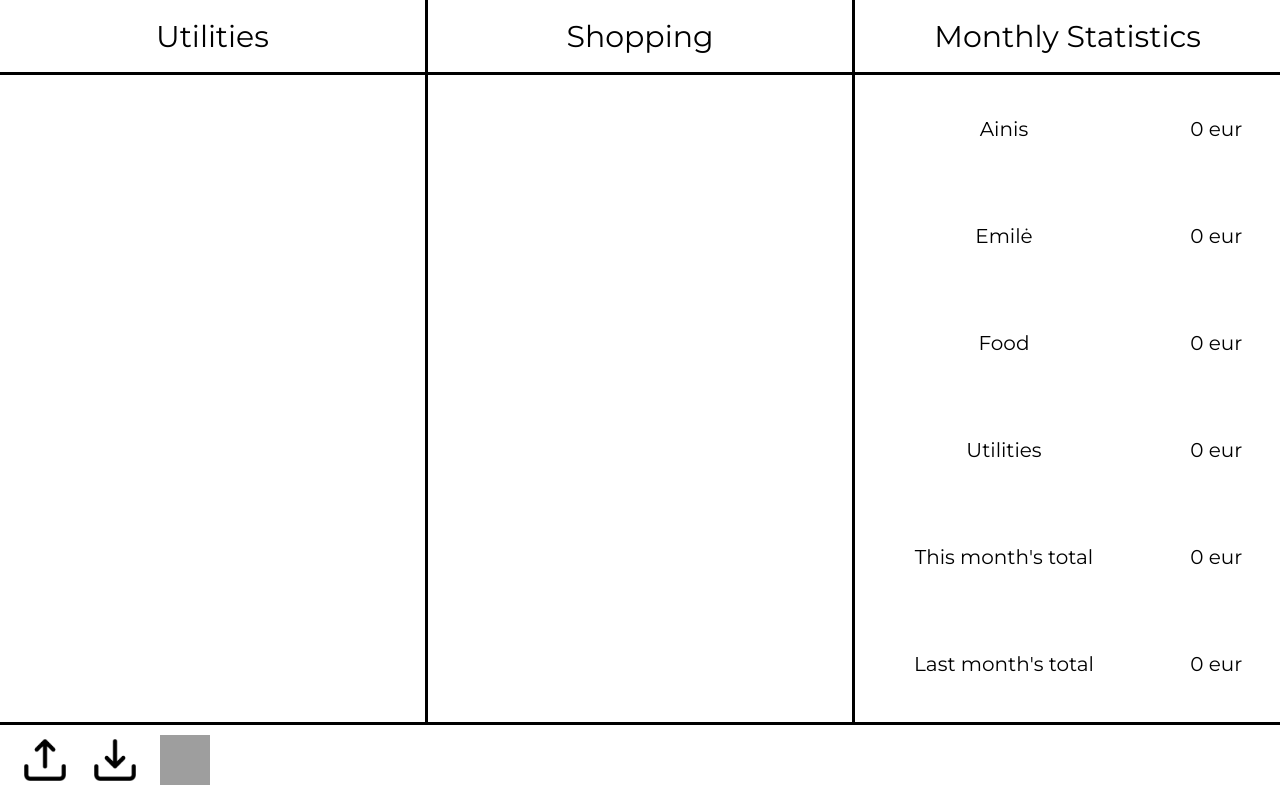
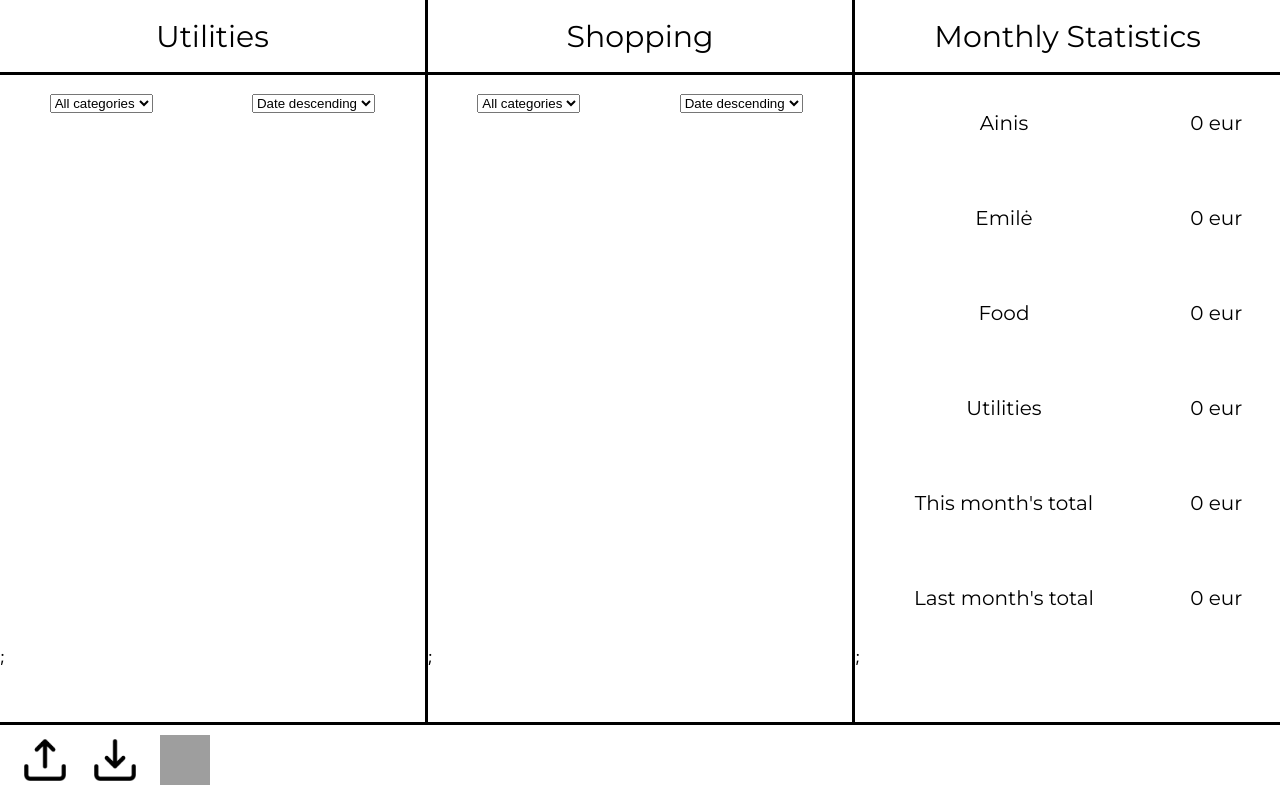
Before and after one commit to AinisALaur/Finance-tracker, a React (Create React App) app: page / in a window 1280 px wide. Built offline with nearby package versions, Linux system fonts and the light colour scheme; grey boxes are pictures that could not be loaded; a web font is replaced by a local one.

Commit message:
Added filtering and sorting selection boxes

```diff
--- a/src/App.js
+++ b/src/App.js
@@ -9,6 +9,7 @@ import {
   Instance,
   MonthlyData,
   ImportMenu,
+  DataContainerOptions,
 } from "./Containers";
 import { ImportButton, ExportButton, AddButton } from "./Buttons";
 
@@ -359,6 +360,7 @@ function App() {
         <Container className="util-container">
           <TextBox>Utilities</TextBox>
           <DataContainer id="util-data">
+            <DataContainerOptions></DataContainerOptions>
             {instances.utilities
               .slice()
               .sort((a, b) => new Date(b.date) - new Date(a.date))
@@ -375,6 +377,7 @@ function App() {
         <Container className="food-container">
           <TextBox>Shopping</TextBox>
           <DataContainer id="food-data">
+            <DataContainerOptions></DataContainerOptions>
             {instances.food
               .slice()
               .sort((a, b) => new Date(b.date) - new Date(a.date))
--- a/src/Containers.css
+++ b/src/Containers.css
@@ -1,5 +1,13 @@
+.data-container-options {
+  height: 10%;
+  width: 100%;
+  display: flex;
+  justify-content: space-around;
+  align-items: center;
+}
+
 .data-container {
-  height: 89%;
+  height: 79%;
   width: 100%;
   overflow-y: auto;
 }
--- a/src/Containers.js
+++ b/src/Containers.js
@@ -3,7 +3,34 @@ import closeIcon from "./close.png";
 import { useState, useEffect } from "react";
 
 function DataContainer({ className, children }) {
-  return <div className={`data-container ${className || ""}`}>{children}</div>;
+  return (
+    <>
+      <div className={`data-container ${className || ""}`}>{children}</div>;
+    </>
+  );
+}
+
+function DataContainerOptions() {
+  return (
+    <>
+      <div className="data-container-options">
+        <select>
+          <option value="all">All categories</option>
+          <option value="hot-water">Hot water</option>
+          <option value="cold-water">Cold water</option>
+          <option value="electricity">Electricity</option>
+          <option value="gas">Gas</option>
+        </select>
+
+        <select>
+          <option value="dateDescending">Date descending</option>
+          <option value="dateAscending">Date ascending</option>
+          <option value="sumDescending">Sum descending</option>
+          <option value="sumAscending">Sum ascending</option>
+        </select>
+      </div>
+    </>
+  );
 }
 
 function TextBox({ children }) {
@@ -288,9 +315,9 @@ function AddMenu({
               type="button"
               onClick={() => {
                 onEditInstance(
-                  id, // instance ID
-                  givenCategory, // old category
-                  category, // new category
+                  id,
+                  givenCategory,
+                  category,
                   subCategory,
                   parseFloat(amount),
                   date,
@@ -487,4 +514,5 @@ export {
   Instance,
   MonthlyData,
   ImportMenu,
+  DataContainerOptions,
 };
```
